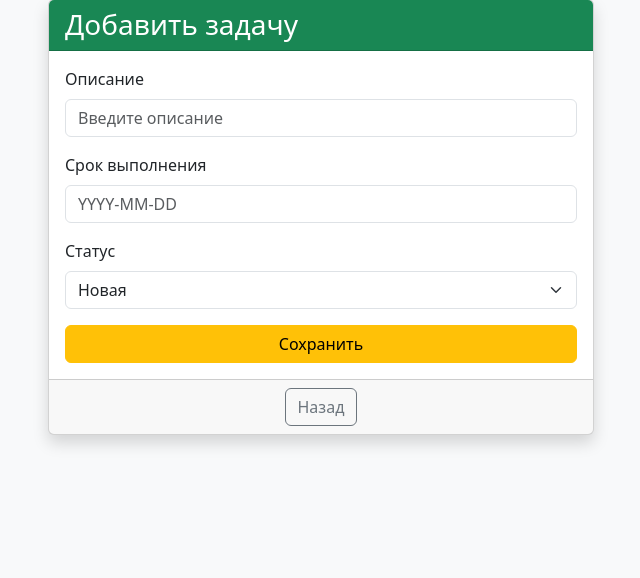
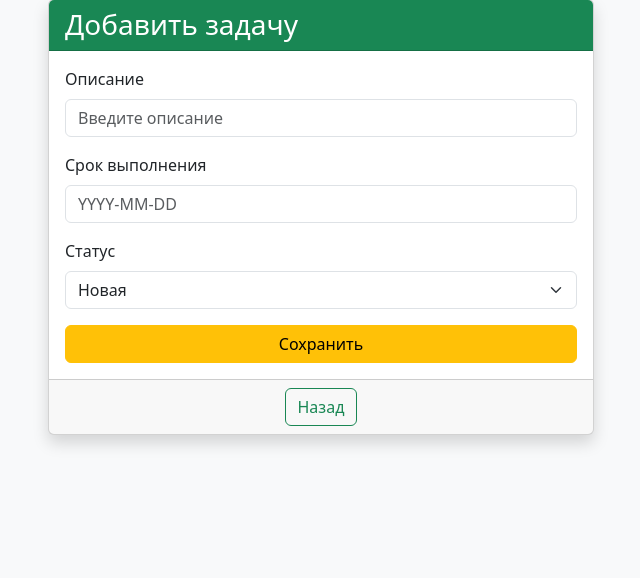
Before and after one commit to antonignatovskij/homework52_Anton_Ignatovskij, a Django app: page /add_task/ in a window 1280 px wide. Shown: the part 49-627 px from the top of the page, without its empty margins (319-959 px from the left). Run offline with Django 5.2, Linux system fonts and the light colour scheme.

Commit message:
changed some styles for create_task.html

```diff
--- a/source/todo_app/templates/create_task.html
+++ b/source/todo_app/templates/create_task.html
@@ -58,7 +58,7 @@
                     </div>
 
                     <div class="card-footer text-center">
-                        <a href="/" class="btn btn-outline-secondary">
+                        <a href="/" class="btn btn-outline-success">
                             Назад
                         </a>
                     </div>
```
